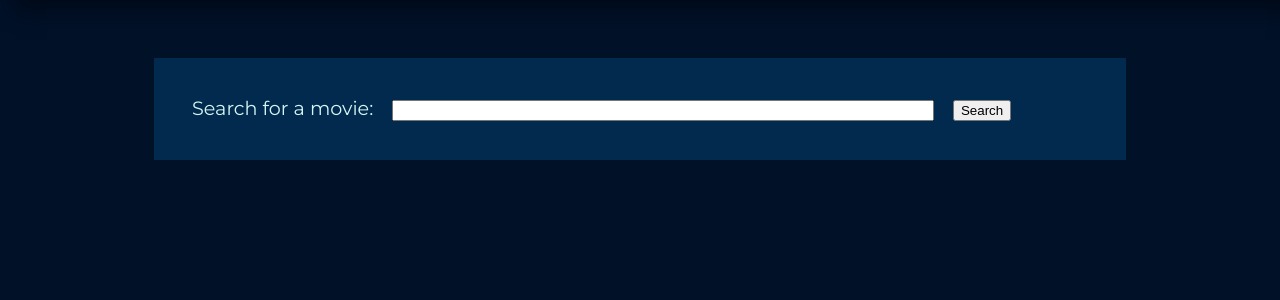
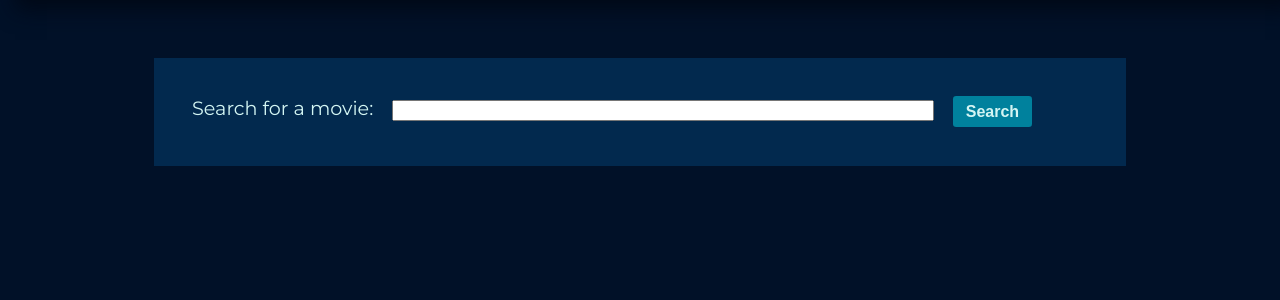
Before and after one commit to papp012/movie-finder, a Flask app: template app/templates/index.html in a window 1280 px wide. Shown: the part 77-377 px from the top of the page. Run offline with Flask 2, Linux system fonts and the light colour scheme; the template is opened without the code that fills it, so the values that code supplies are empty.

Commit message:
feat: add design to search button

```diff
--- a/app/static/css/main.css
+++ b/app/static/css/main.css
@@ -95,3 +95,17 @@ header {
     font-size: 1.4em;
     margin-bottom: 1.5em;
 }
+
+#movie-search-button {
+    background-color: var(--lightblue);
+    padding: 0.4em 0.8em;
+    border: none;
+    color: var(--white);
+    font-weight: bolder;
+    font-size: medium;
+    border-radius: 0.2em;
+}
+
+#movie-search-button:hover {
+    background-color: #0f9ab7;
+}
```
